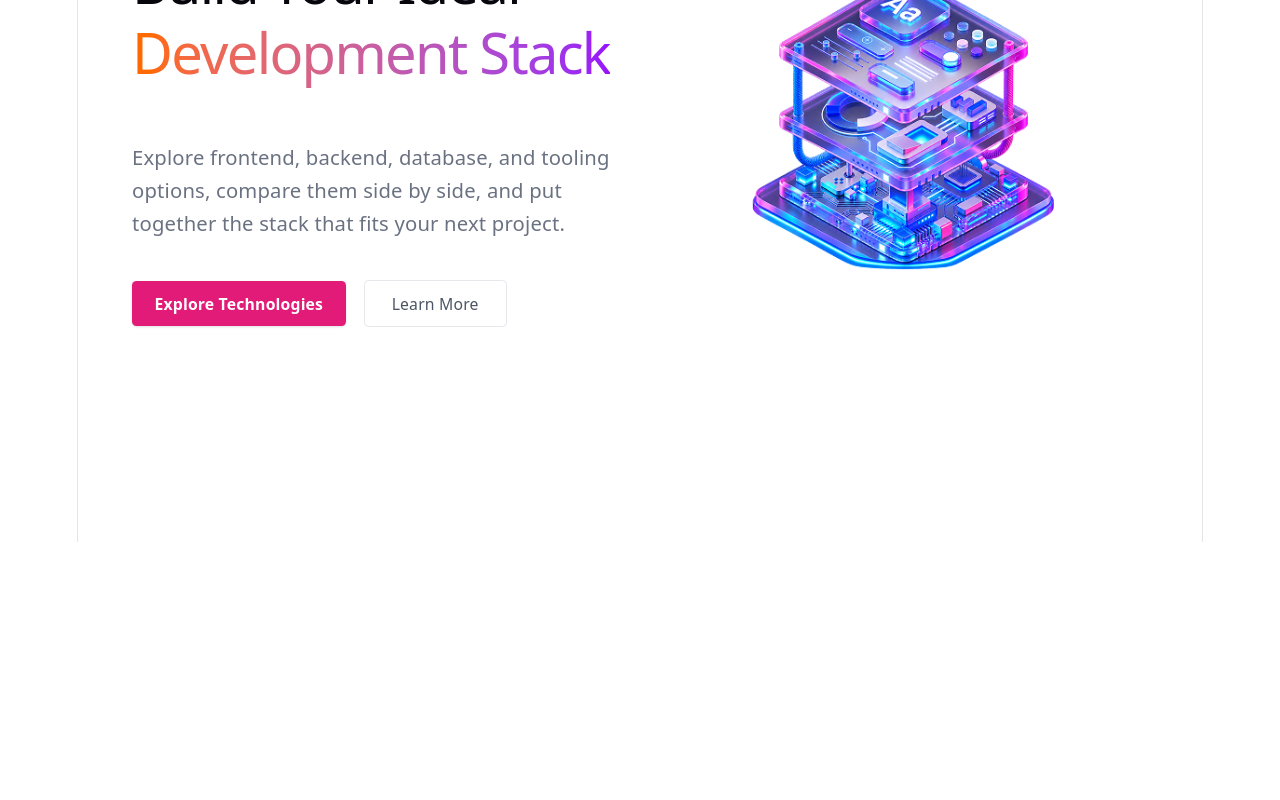
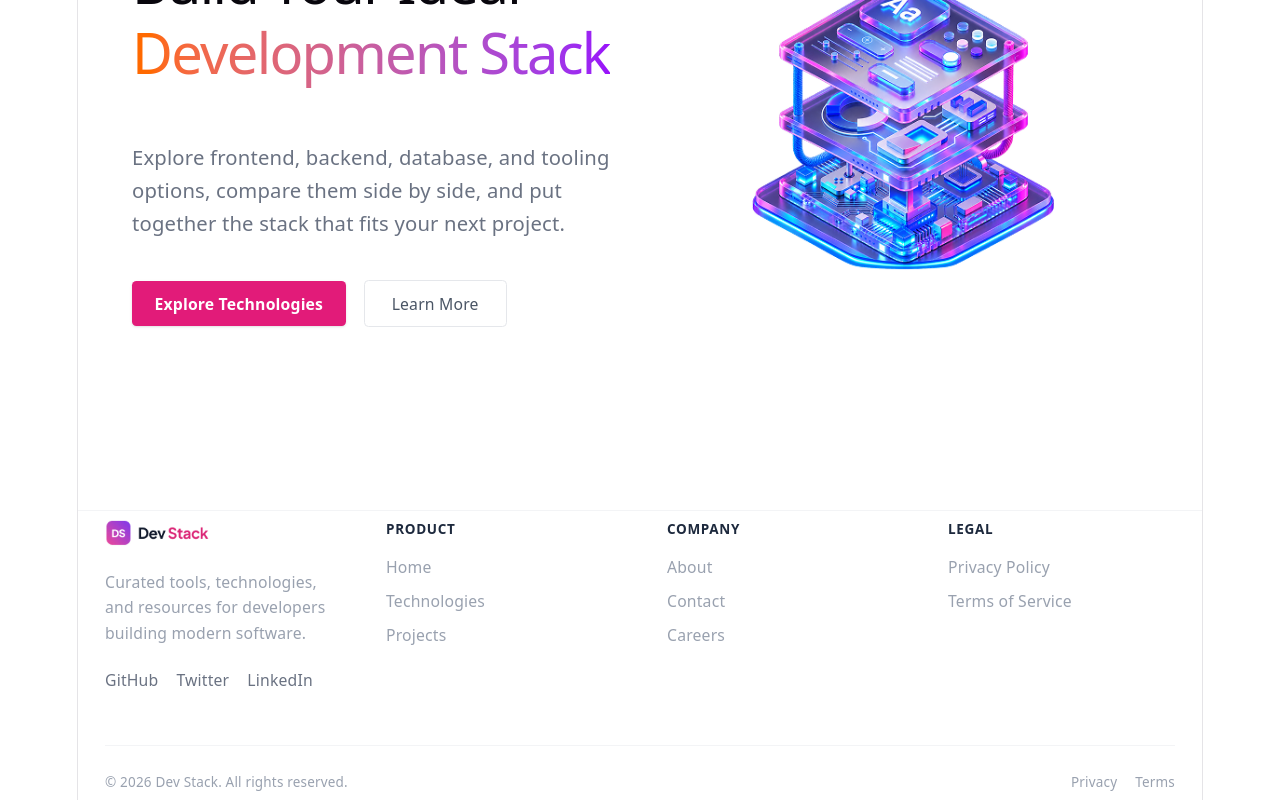
Before and after one commit to raihankabir1952/assignment-5, a React (Vite) app: page / in a window 1280 px wide. Shown: the part 258-1058 px from the top of the page. Before the commit the page ends 800 px from the top, so only its background shows below. Built offline with nearby package versions, Linux system fonts and the light colour scheme.

Commit message:
Footer section done

```diff
--- a/src/App.tsx
+++ b/src/App.tsx
@@ -1,5 +1,6 @@
 import './App.css'
 import Banner from './Components/Banner';
+import Footer from './Components/Footer';
 import Nav from './Components/Nav';
 
 function App() {
@@ -7,6 +8,7 @@ function App() {
     <div>
       <Nav></Nav>
       <Banner></Banner>
+      <Footer></Footer>
     </div>
   );
 }
--- /dev/null
+++ b/src/Components/Footer.tsx
@@ -0,0 +1,70 @@
+import logo from '../assets/logo-text.png';
+
+function Footer() {
+  return (
+    <footer className="bg-white px-6 py-2 border-t border-gray-100 mt-20">
+
+      <div className="max-w-7xl mx-auto grid grid-cols-1 md:grid-cols-4 gap-12 mb-12">
+
+        <div className="flex flex-col items-start text-left gap-5">
+          <div className="flex items-center gap-2">
+            <img src={logo} alt="Dev Stack" className="h-6 w-auto object-contain" />
+            <span className="font-bold text-xl text-slate-800"></span>
+          </div>
+
+          <p className="text-gray-400 text-sm leading-relaxed max-w-xs text-left text-1xl">
+            Curated tools, technologies, and resources for developers building modern software.
+          </p>
+          <div className="flex items-center gap-4 text-sm font-medium text-gray-500">
+            <a href="#" className="hover:text-[#e21b79]">GitHub</a>
+            <a href="#" className="hover:text-[#e21b79]">Twitter</a>
+            <a href="#" className="hover:text-[#e21b79]">LinkedIn</a>
+          </div>
+        </div>
+
+
+        <div className="flex flex-col items-start text-left gap-4">
+          <h3 className="font-bold text-xs uppercase tracking-wider text-slate-800">Product</h3>
+          <ul className="flex flex-col gap-2.5 text-sm text-gray-400 font-medium">
+            <li><a href="#" className="hover:text-[#e21b79]">Home</a></li>
+            <li><a href="#" className="hover:text-[#e21b79]">Technologies</a></li>
+            <li><a href="#" className="hover:text-[#e21b79]">Projects</a></li>
+          </ul>
+        </div>
+
+
+        <div className="flex flex-col items-start text-left gap-4">
+          <h3 className="font-bold text-xs uppercase tracking-wider text-slate-800">Company</h3>
+          <ul className="flex flex-col gap-2.5 text-sm text-gray-400 font-medium">
+            <li><a href="#" className="hover:text-[#e21b79]">About</a></li>
+            <li><a href="#" className="hover:text-[#e21b79]">Contact</a></li>
+            <li><a href="#" className="hover:text-[#e21b79]">Careers</a></li>
+          </ul>
+        </div>
+
+
+        <div className="flex flex-col items-start text-left gap-4">
+          <h3 className="font-bold text-xs uppercase tracking-wider text-slate-800">Legal</h3>
+          <ul className="flex flex-col gap-2.5 text-sm text-gray-400 font-medium">
+            <li><a href="#" className="hover:text-[#e21b79]">Privacy Policy</a></li>
+            <li><a href="#" className="hover:text-[#e21b79]">Terms of Service</a></li>
+          </ul>
+        </div>
+
+      </div>
+
+
+      <div className="max-w-7xl mx-auto border-t border-gray-100 pt-6 flex flex-col md:flex-row justify-between items-center gap-4 text-xs text-gray-400">
+        <div>
+          © 2026 Dev Stack. All rights reserved.
+        </div>
+        <div className="flex items-center gap-4 font-medium">
+          <a href="#" className="hover:text-[#e21b79]">Privacy</a>
+          <a href="#" className="hover:text-[#e21b79]">Terms</a>
+        </div>
+      </div>
+    </footer>
+  );
+}
+
+export default Footer;
```
